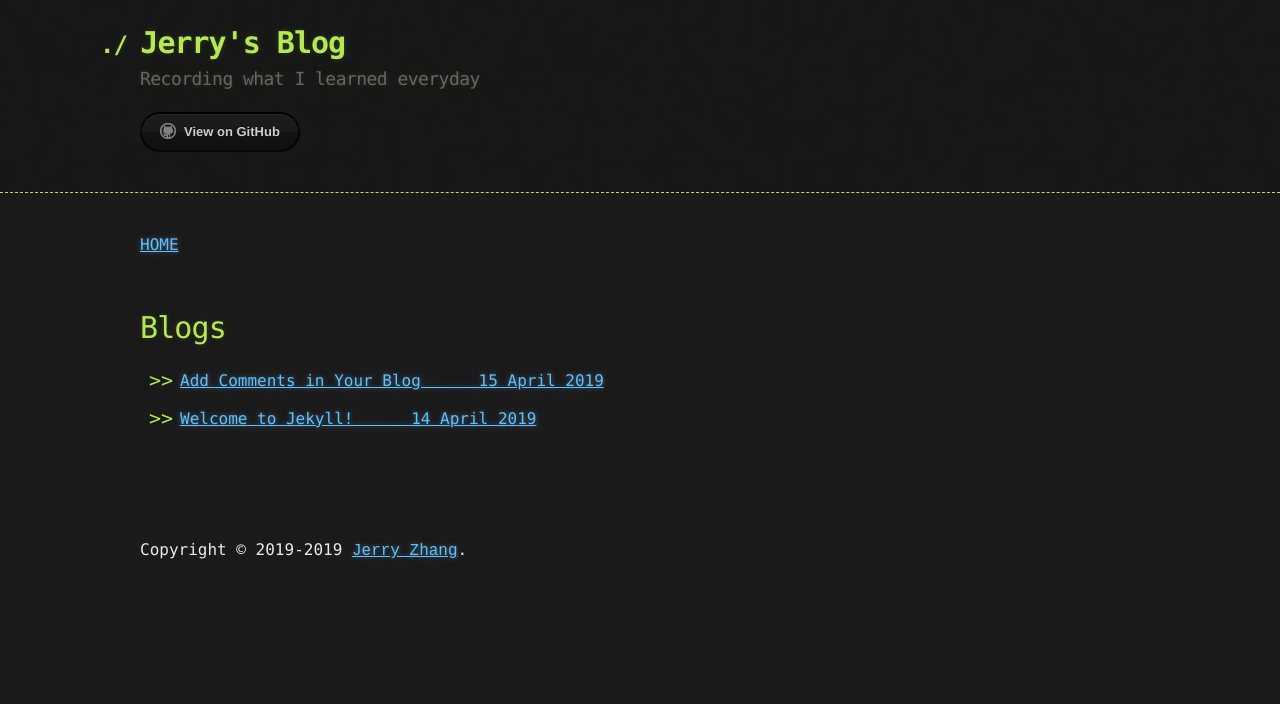
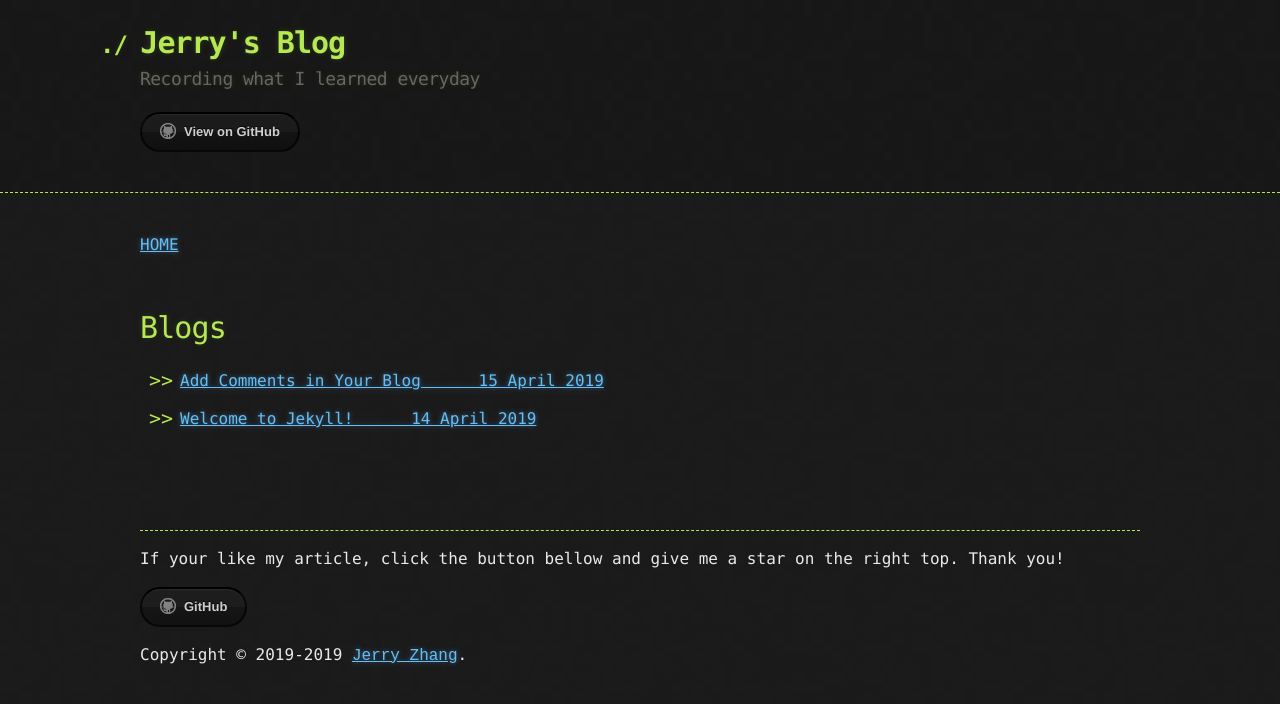
Before and after one commit to Jerry4013/Github-blog, a Jekyll site: the page built from index.md, in a window 1280 px wide. Shown: the top 704 px of the page. Built offline with Jekyll 4.4.1, drawn with Linux system fonts in a browser that asks for light colours; our own code applies the rules of GitHub Pages for plain Markdown files.

Commit message:
add a github link in the footer

```diff
--- a/_layouts/default.html
+++ b/_layouts/default.html
@@ -21,7 +21,7 @@
             <a href="{{ site.github.zip_url }}" class="btn">Download as .zip</a>
             <a href="{{ site.github.tar_url }}" class="btn">Download as .tar.gz</a>
             {% endif %}
-            <a href="https://github.com/Jerry4013/Github-blog" class="btn btn-github">
+            <a href="https://github.com/Jerry4013/Github-blog" target="_blank" class="btn btn-github">
                 <span class="icon"></span>View on GitHub
             </a>
         </section>
@@ -43,6 +43,11 @@
 <footer class="footer" role="contentinfo">
     <div class="container">
         <br/><br/><br/>
+        <hr>
+        <p>If your like my article, click the button bellow and give me a star on the right top. Thank you!</p>
+        <a href="https://github.com/Jerry4013/Github-blog" target="_blank" class="btn btn-github">
+            <span class="icon"></span>GitHub
+        </a>
         <p class="copyright">Copyright &copy; 2019-{{ site.time | date: '%Y' }}
             <a href="{{ site.baseurl }}"><code>{{ site.author }}</code></a>.
         </p>
```
Also changed, not shown: 5 other files.
